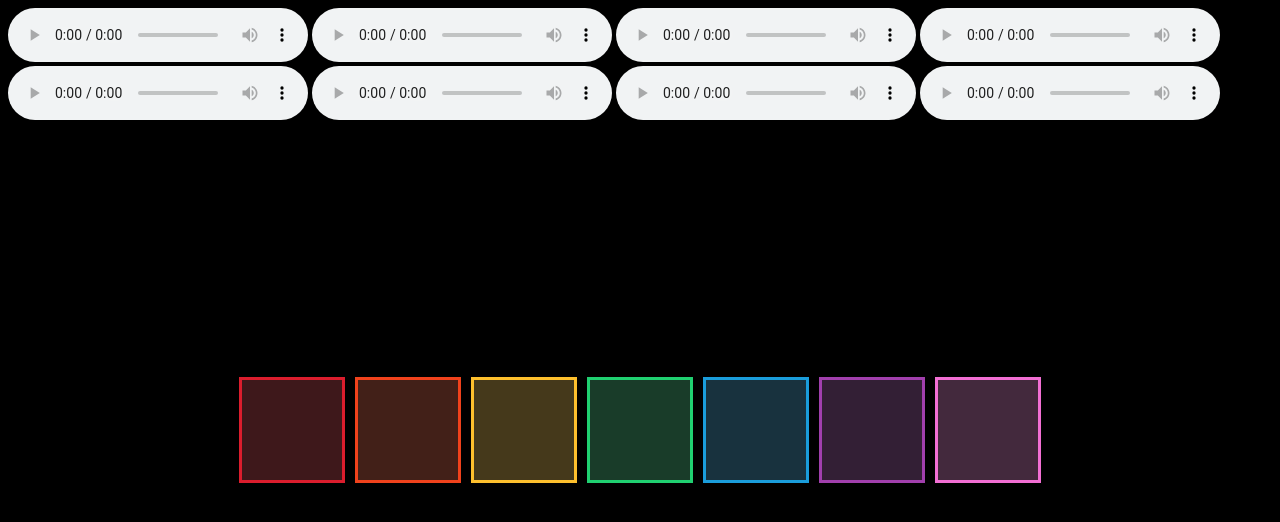
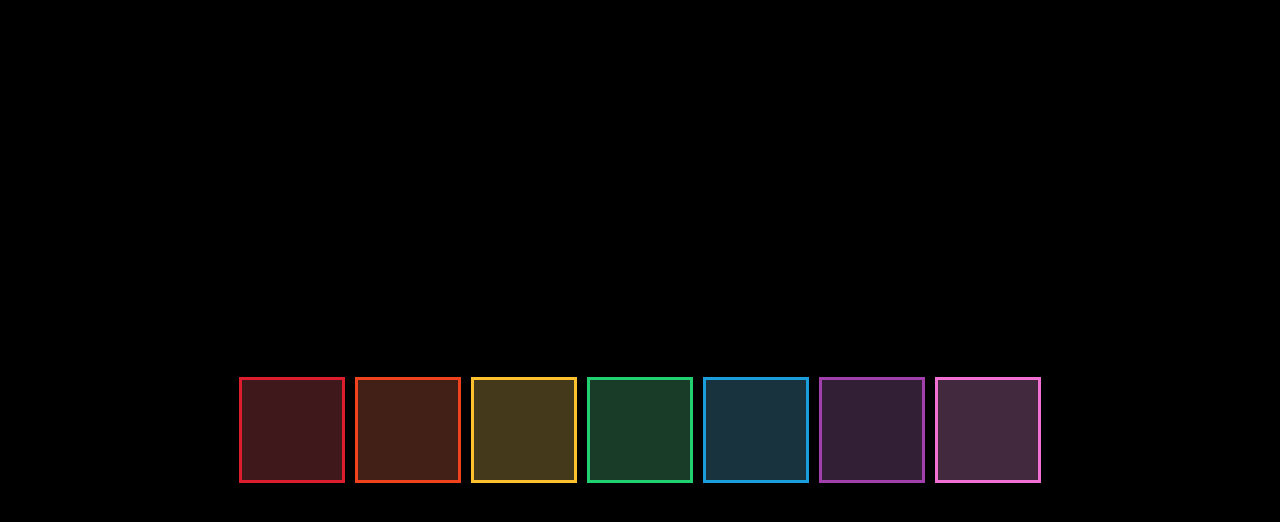
Before and after one commit to Gaks98/coderProjects, a plain HTML site: page music-boxes/index.html in a window 1280 px wide. Drawn offline with Linux system fonts and the light colour scheme.

Commit message:
removed the controls attribute that display the play and pause thingy

```diff
--- a/music-boxes/index.html
+++ b/music-boxes/index.html
@@ -9,42 +9,42 @@
 </head>
 
 <body>
-  <audio controls>
+  <audio >
     <source src="/music_notes/a_note.mp3" type="audio/mpeg">
     <source src="/music_notes/a_note.ogg" type="audio/ogg">
     <source src="/music_notes/a_note.wav" type="audio/wav">
   </audio>
-  <audio controls>
+  <audio >
     <source src="/music_notes/b_note.mp3" type="audio/mpeg">
     <source src="/music_notes/b_note.ogg" type="audio/ogg">
     <source src="/music_notes/b_note.wav" type="audio/wav">
   </audio>
-  <audio controls>
+  <audio >
     <source src="/music_notes/c_note.mp3" type="audio/mpeg">
     <source src="/music_notes/c_note.ogg" type="audio/ogg">
     <source src="/music_notes/c_note.wav" type="audio/wav">
   </audio>
-  <audio controls>
+  <audio >
     <source src="/music_notes/c_note.mp3" type="audio/mpeg">
     <source src="/music_notes/c_note.ogg" type="audio/ogg">
     <source src="/music_notes/c_note.wav" type="audio/wav">
   </audio>
-  <audio controls>
+  <audio >
     <source src="/music_notes/d_note.mp3" type="audio/mpeg">
     <source src="/music_notes/d_note.ogg" type="audio/ogg">
     <source src="/music_notes/d_note.wav" type="audio/wav">
   </audio>
-  <audio controls>
+  <audio >
     <source src="/music_notes/e_note.mp3" type="audio/mpeg">
     <source src="/music_notes/e_note.ogg" type="audio/ogg">
     <source src="/music_notes/e_note.wav" type="audio/wav">
   </audio>
-  <audio controls>
+  <audio >
     <source src="/music_notes/f_note.mp3" type="audio/mpeg">
     <source src="/music_notes/f_note.ogg" type="audio/ogg">
     <source src="/music_notes/f_note.wav" type="audio/wav">
   </audio>
-  <audio controls>
+  <audio >
     <source src="/music_notes/g_note.mp3" type="audio/mpeg">
     <source src="/music_notes/g_note.ogg" type="audio/ogg">
     <source src="/music_notes/g_note.wav" type="audio/wav">
```
